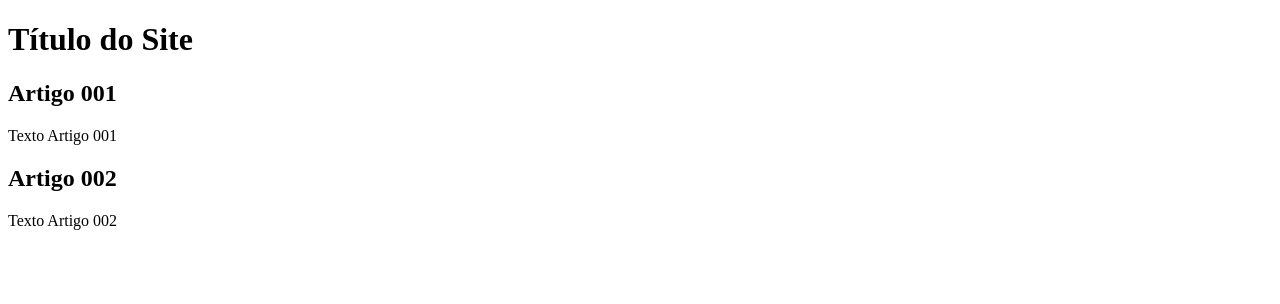
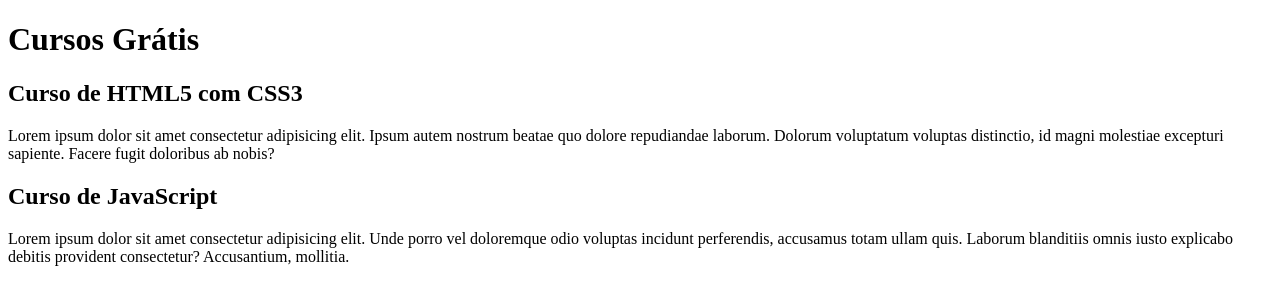
Before and after one commit to Mariana-N/projeto-site, a plain HTML site: page index.html in a window 1280 px wide. Drawn offline with Linux system fonts and the light colour scheme.

Commit message:
comecei a escrever o conteúdo

```diff
--- a/index.html
+++ b/index.html
@@ -9,15 +9,15 @@
 <body>
     <main>
         <header>
-            <h1>Título do Site</h1>
+            <h1>Cursos Grátis</h1>
         </header>
         <article>
-            <h2>Artigo 001</h2>
-            <p>Texto Artigo 001</p>
+            <h2>Curso de HTML5 com CSS3</h2>
+            <p>Lorem ipsum dolor sit amet consectetur adipisicing elit. Ipsum autem nostrum beatae quo dolore repudiandae laborum. Dolorum voluptatum voluptas distinctio, id magni molestiae excepturi sapiente. Facere fugit doloribus ab nobis?</p>
         </article>
         <article>
-            <h2>Artigo 002</h2>
-            <p>Texto Artigo 002</p>
+            <h2>Curso de JavaScript</h2>
+            <p>Lorem ipsum dolor sit amet consectetur adipisicing elit. Unde porro vel doloremque odio voluptas incidunt perferendis, accusamus totam ullam quis. Laborum blanditiis omnis iusto explicabo debitis provident consectetur? Accusantium, mollitia.</p>
         </article>
     </main>
 
```
